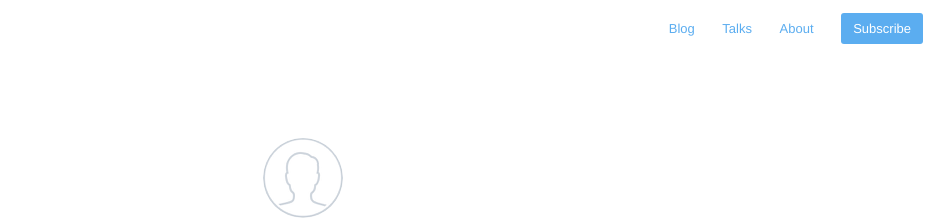
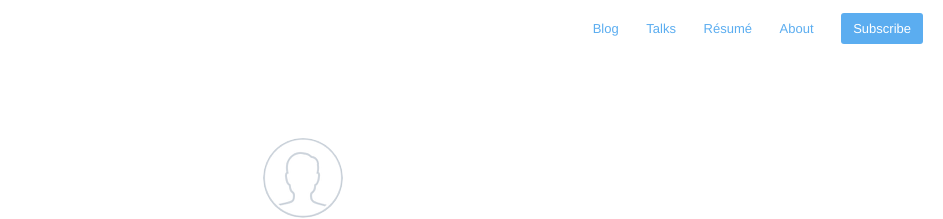
Before and after one commit to samueldmq/samueldmq-old-website, a Jekyll site: the page built from index.html, in a window 1280 px wide. Shown: the top 219 px of the page, without its empty margins (337-1280 px from the left). Built offline with Jekyll 4.4.1, drawn with Linux system fonts in a browser that asks for light colours; nearby versions of some CDN libraries; the list of posts is cut into pages by our own code.

Commit message:
Adding résumé page

```diff
--- a/_includes/navigation.html
+++ b/_includes/navigation.html
@@ -11,6 +11,10 @@
         <a href="{{ site.baseurl }}talks">Talks </a>
     {% endif %}
 
+    {% if page.url != "/resume/" %}
+        <a href="{{ site.baseurl }}talks">Résumé </a>
+    {% endif %}
+
     {% if page.url != "/about/" %}
         {% if site.aboutPage %}
             <a href="{{ site.baseurl }}about">About </a>
--- /dev/null
+++ b/resume.html
@@ -0,0 +1,5 @@
+---
+profile: true
+---
+
+This is gonna include my résumé....
```
